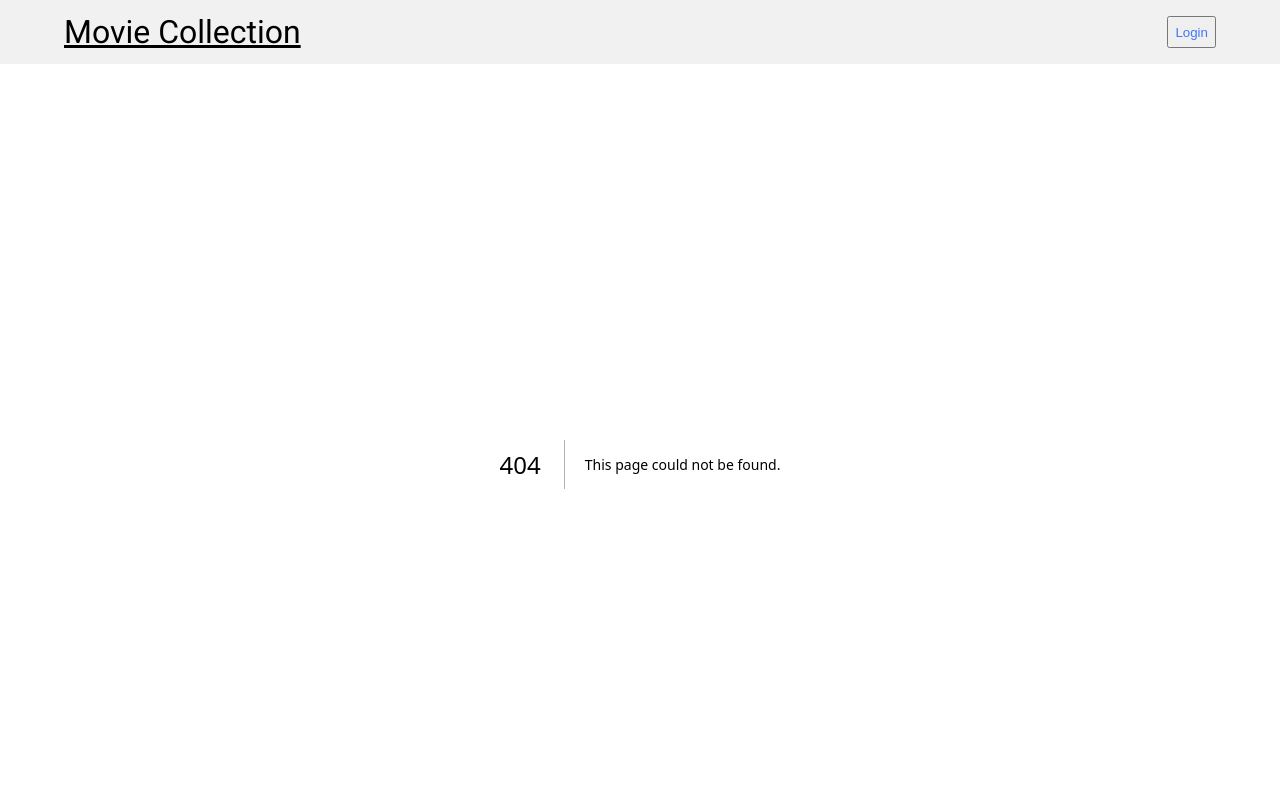
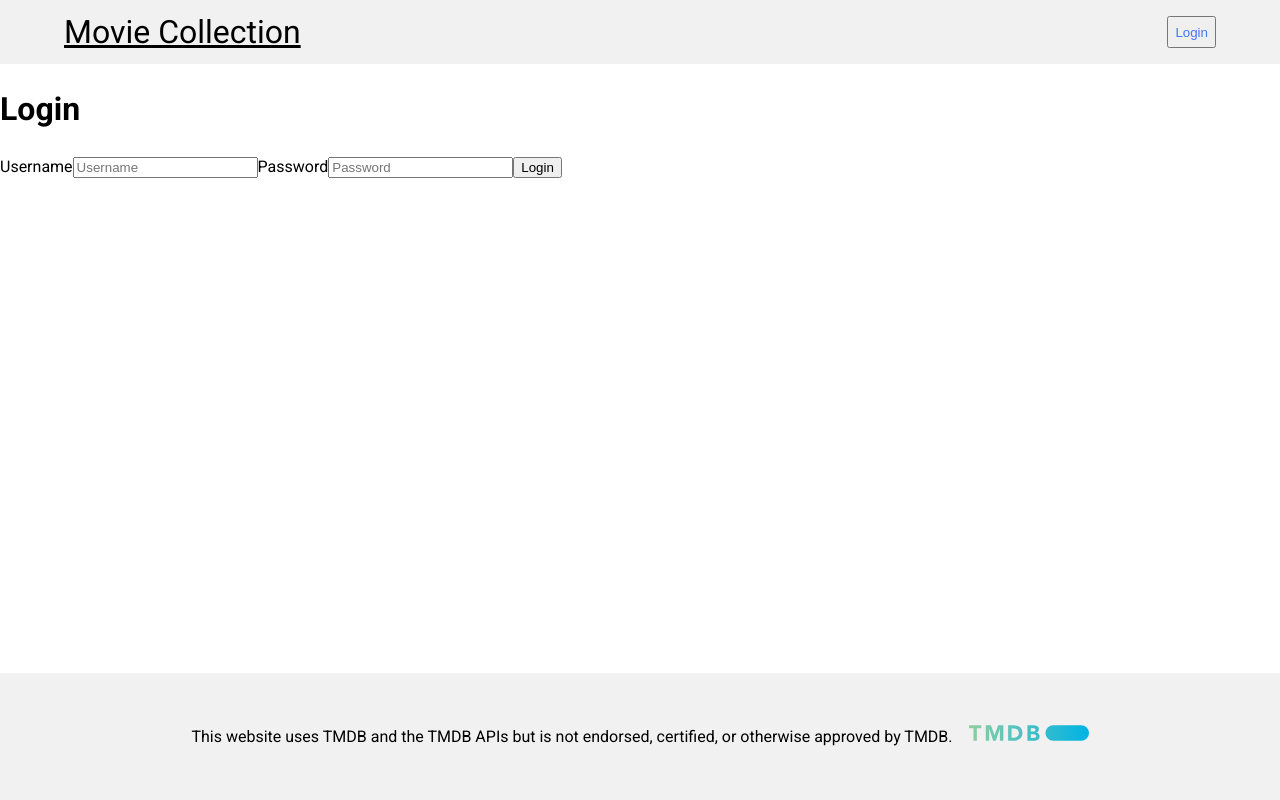
Before and after one commit to goranferbisek/movie-collection, a Next.js app: page /login in a window 1280 px wide. Before the commit this address had no page. Shown: the top 800 px of the page. Built offline with nearby package versions, Linux system fonts and the light colour scheme.

Commit message:
Make a login form

```diff
--- /dev/null
+++ b/app/login/page.js
@@ -0,0 +1,27 @@
+import classes from "./page.module.css";
+
+export const metadata = {
+    title: "Login",
+}
+
+export default function LoginPage() {
+    async function authenticateAction(formData) {
+        "use server";
+        const username = formData.get('username');
+
+        console.log(`${username} is trying to login`);
+    }
+
+    return(<>
+        <h1>Login</h1>
+        <form action={authenticateAction}>
+            <section className={classes}>
+                <label htmlFor="username">Username</label>
+                <input type="text" name="username" placeholder="Username" />
+                <label htmlFor="password">Password</label>
+                <input type="password" name="password" placeholder="Password" />
+                <button id="login" type="submit">Login</button>
+            </section>
+        </form>
+    </>);
+}
```
Also changed, not shown: app/login/page.module.css (added).
